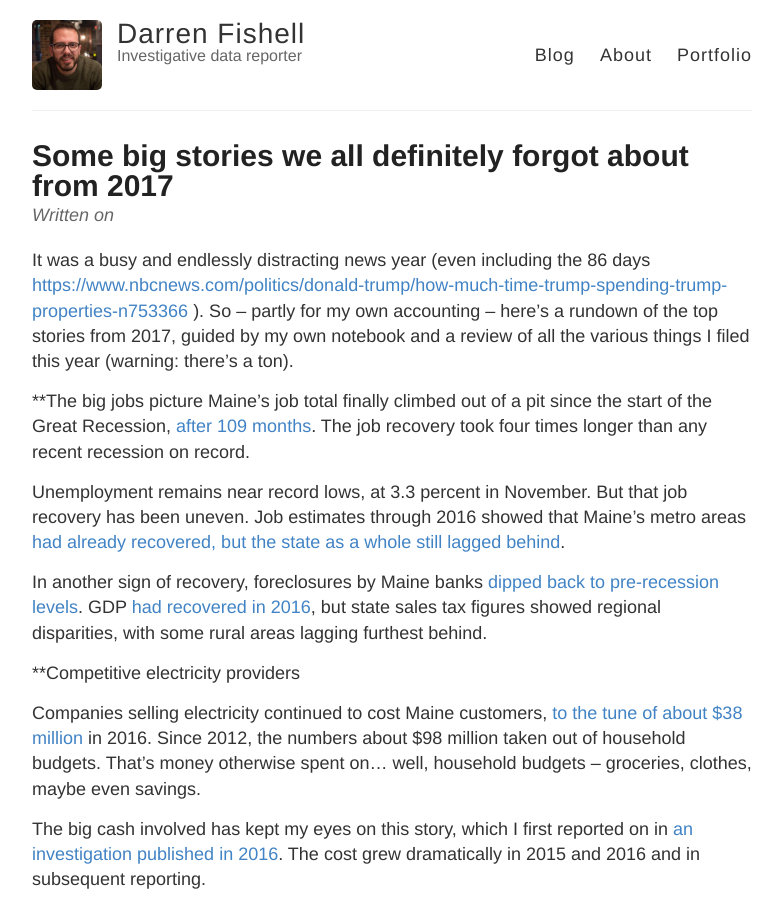
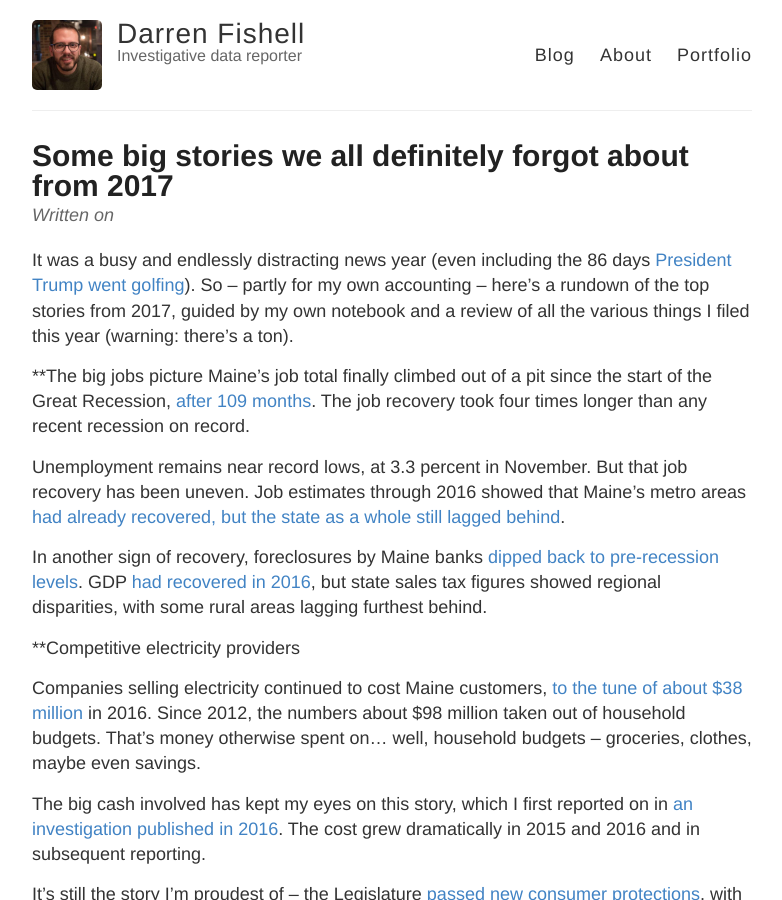
Before and after one commit to darrenfishell/darrenfishell.github.io, a Jekyll site: the page built from drafts/2017-12-28-top-stories-in-review.md, in a window 1280 px wide and 900 px high. Shown: the whole window, without its empty margins (248-1030 px from the left). Built offline with Jekyll 4.4.1, drawn with Linux system fonts in a browser that asks for light colours; comment, search, counter and statistics services are not loaded.

Commit message:
Link fix

```diff
--- a/drafts/2017-12-28-top-stories-in-review.md
+++ b/drafts/2017-12-28-top-stories-in-review.md
@@ -3,7 +3,7 @@ layout: post
 title: Some big stories we all definitely forgot about from 2017
 ---
 
-It was a busy and endlessly distracting news year (even including the 86 days [https://www.nbcnews.com/politics/donald-trump/how-much-time-trump-spending-trump-properties-n753366](President Trump went golfing) ). So -- partly for my own accounting -- here's a rundown of the top stories from 2017, guided by my own notebook and a review of all the various things I filed this year (warning: there's a ton).
+It was a busy and endlessly distracting news year (even including the 86 days [President Trump went golfing](https://www.nbcnews.com/politics/donald-trump/how-much-time-trump-spending-trump-properties-n753366)). So -- partly for my own accounting -- here's a rundown of the top stories from 2017, guided by my own notebook and a review of all the various things I filed this year (warning: there's a ton).
 
 **The big jobs picture
 Maine's job total finally climbed out of a pit since the start of the Great Recession, [after 109 months](http://bangordailynews.com/2017/03/13/business/after-109-months-maines-finally-recovered-jobs-lost-to-the-recession/). The job recovery took four times longer than any recent recession on record.
```
